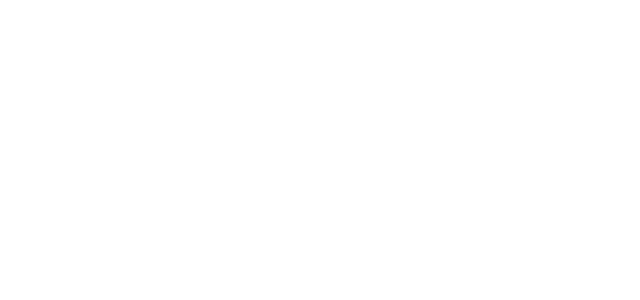
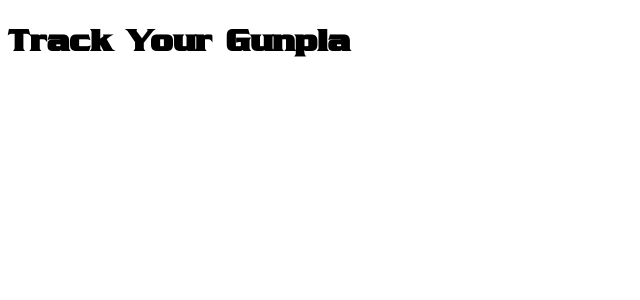
Before and after one commit to miacoupland/gundam-tracker, an Angular app: page / in a window 1280 px wide. Shown: the top 300 px of the page, without its empty margins (0-640 px from the left). Built offline with nearby package versions, Linux system fonts and the light colour scheme.

Commit message:
Set up basic routes

```diff
--- a/src/app/app.routes.ts
+++ b/src/app/app.routes.ts
@@ -1,3 +1,16 @@
 import { Routes } from '@angular/router';
+import { LayoutComponent } from './layout/layout/layout.component';
+import { TrackerComponent } from './tracker/tracker.component';
 
-export const routes: Routes = [];
+export const routes: Routes = [
+  {
+    path: '',
+    component: LayoutComponent,
+    children: [
+      {
+        path: 'tracker',
+        component: TrackerComponent,
+      }
+    ]
+  }
+];
--- a/src/app/layout/layout/layout.component.html
+++ b/src/app/layout/layout/layout.component.html
@@ -0,0 +1,2 @@
+<h1>Track Your Gunpla</h1>
+<router-outlet />
--- a/src/app/layout/layout/layout.component.ts
+++ b/src/app/layout/layout/layout.component.ts
@@ -1,8 +1,10 @@
 import { Component } from '@angular/core';
+import { RouterOutlet } from '@angular/router';
 
 @Component({
   selector: 'app-layout',
   standalone: true,
+  imports: [RouterOutlet],
   templateUrl: './layout.component.html',
   styleUrls: ['./layout.component.scss'],
 })
```
